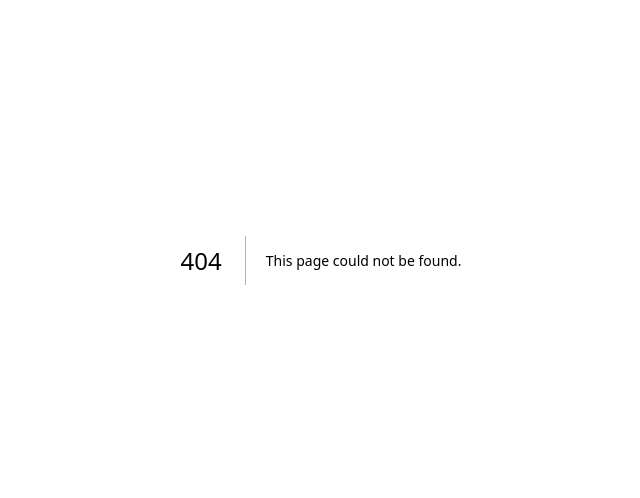
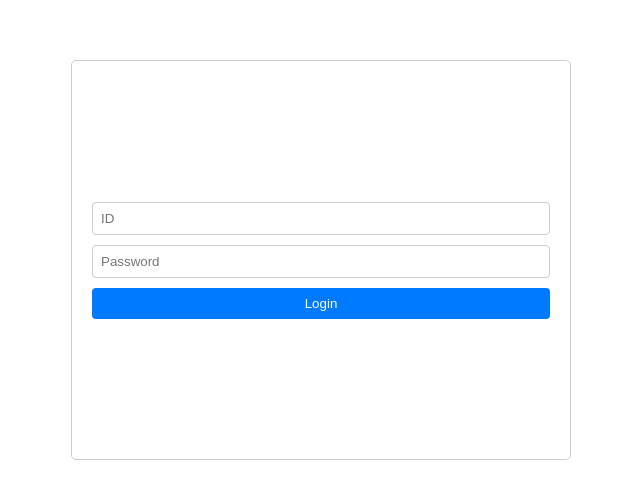
Before and after one commit to ohhhInFastcampus/toyproject2, a Next.js app: page /login in a window 1280 px wide. Before the commit this address had no page. Shown: the part 140-638 px from the top of the page, without its empty margins (319-959 px from the left). Built offline with nearby package versions, Linux system fonts and the light colour scheme.

Commit message:
로그인 페이지 템플릿 생성

```diff
--- /dev/null
+++ b/src/app/login/page.tsx
@@ -0,0 +1,26 @@
+"use client";
+import React, {useState} from 'react';
+import LoginForm from '../../components/LoginForm';
+import styled from "styled-components";
+
+const StyledContainer = styled.div`
+    display: flex;
+    width: 100vw;
+    height: 100vh;
+    justify-content: center;
+    align-items: center;
+`
+const LoginPage = () => {
+    const [error, setError] = useState("");
+    const login = () => {
+        //TODO login 시 firebase 통신
+        // error 가 반환될 시 catch error
+    }
+    return (
+        <StyledContainer>
+            <LoginForm loginFn={login} error={error}/>
+        </StyledContainer>
+    );
+};
+
+export default LoginPage;
```
